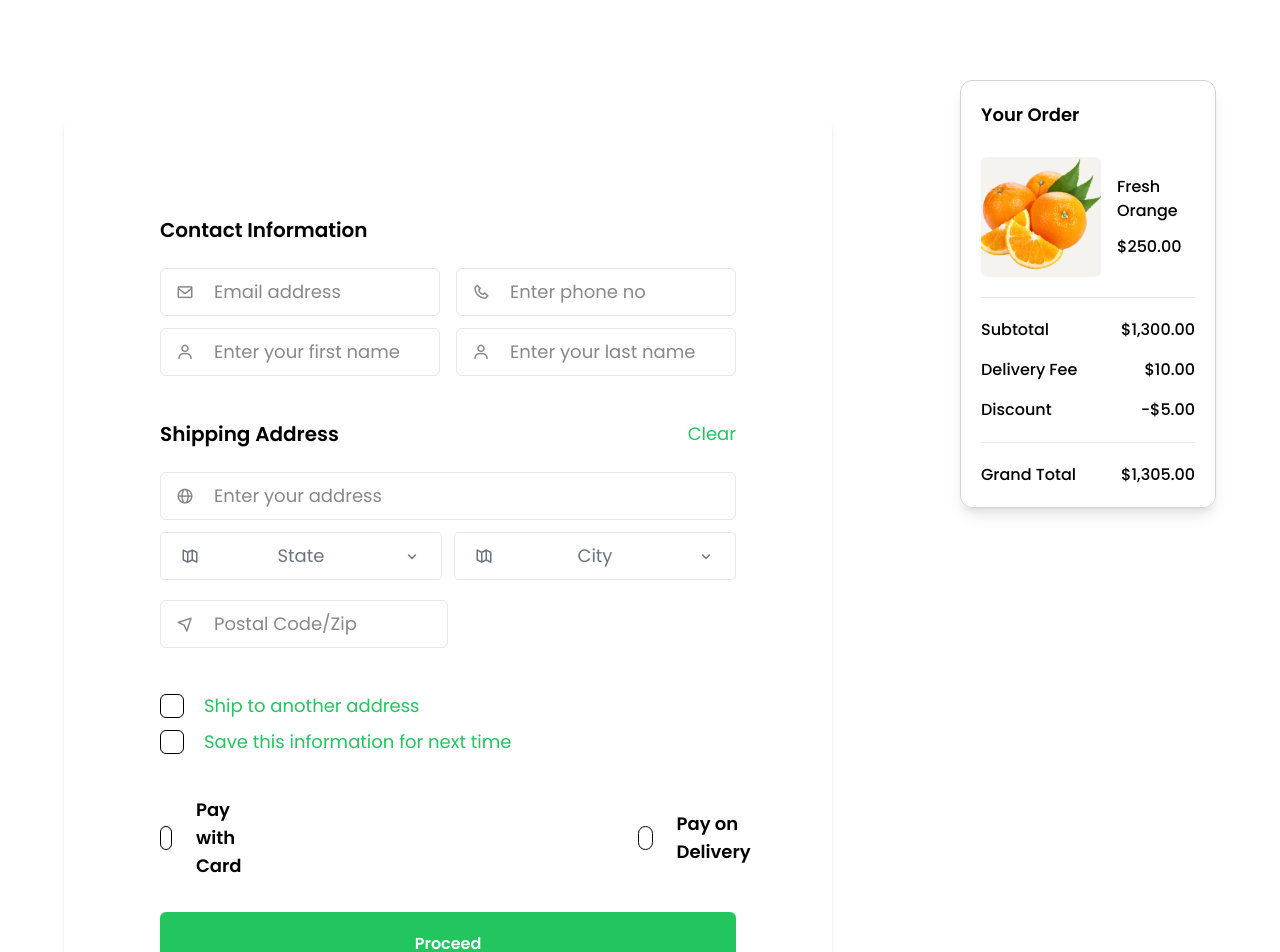
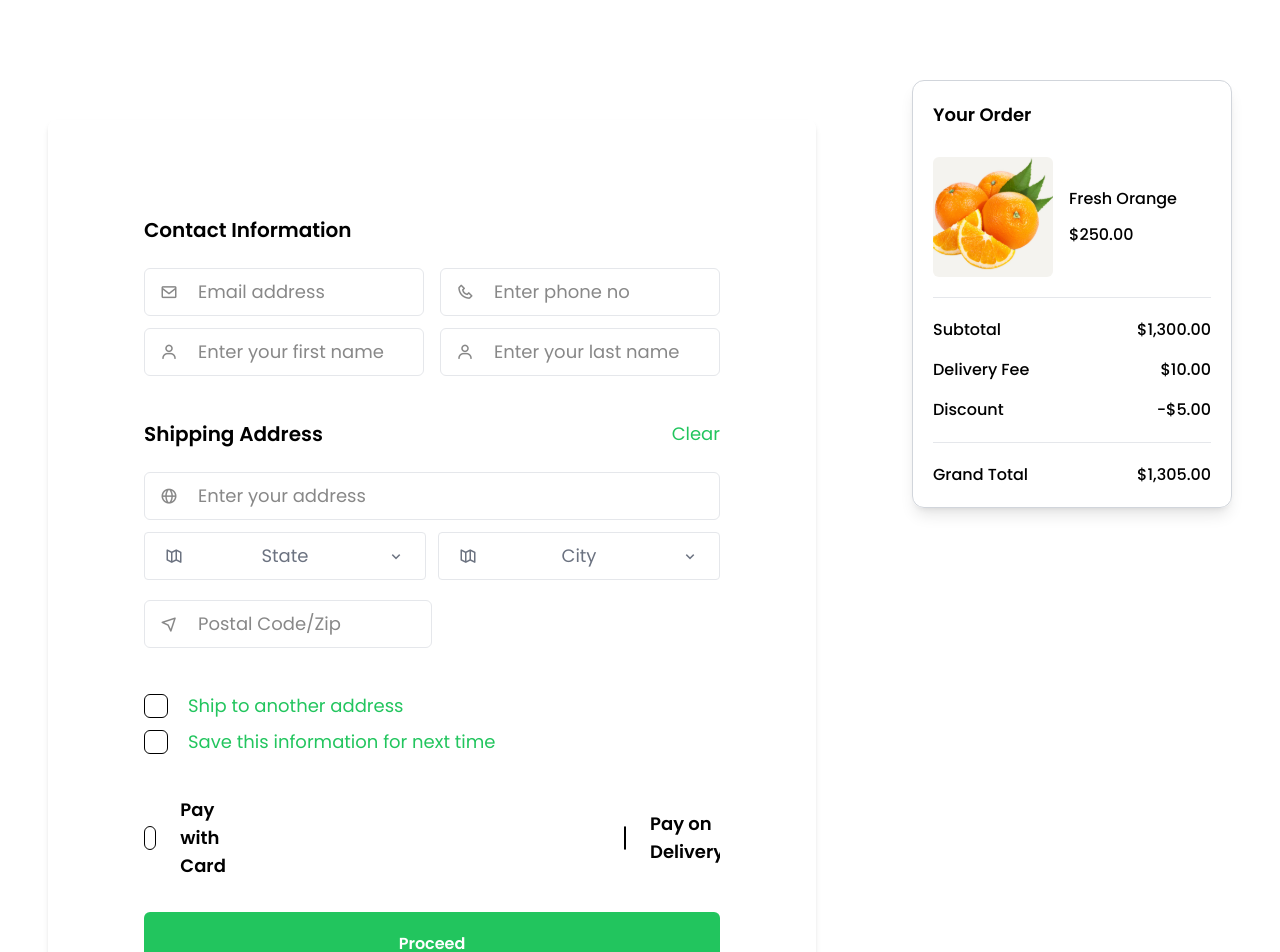
Before and after one commit to BayaSel/BayaSel, a React (Vite) app: page /checkout in a window 1280 px wide. Shown: the top 952 px of the page. Built offline with nearby package versions, Linux system fonts and the light colour scheme.

Commit message:
made component responsive on all screens

```diff
--- a/src/components/CheckoutOrder.jsx
+++ b/src/components/CheckoutOrder.jsx
@@ -3,9 +3,9 @@ const Order = ()=>{
     const customClass = 'flex justify-between font-medium text-sm md:text-base'
     return(
         <section
-        className="flex flex-col mx-auto gap-5 h-3/4
-        p-5 box-border border rounded-xl shadow-lg w-[98%] md:w-1/4 lg:w-1/5
-        border-gray-300 mb-5">
+        className="flex flex-col mx-auto gap-5 h-3/4 custom-1280:w-1/4
+        p-5 custom-1280:p-5 md:p-16 box-border border rounded-xl shadow-lg w-[98%] lg:w-1/5 lg:p-5
+        border-gray-300 mb-5 custom-1024:w-[98%]">
             <h2 className="font-semibold text-lg mb-2">Your Order</h2>
             <div className="flex items-center gap-4 font-medium text-sm md:text-base">
                 <img src="/Rectangle 3.svg" alt="oranges" />
--- a/src/components/CustomRadioButton.jsx
+++ b/src/components/CustomRadioButton.jsx
@@ -1,7 +1,7 @@
 /* eslint-disable react/prop-types */
 export default function CustomRadioButton({ isChecked, onChange, label }) {
   return (
-    <div className="flex items-center font-semibold md:gap-6 gap-4 text-sm md:text-lg">
+    <div className="flex w-full items-center font-semibold md:gap-6 gap-4 overflow-hidden text-sm lg:text-lg">
       <input
         type="radio"
         id={label}
--- a/src/pages/Checkout.jsx
+++ b/src/pages/Checkout.jsx
@@ -1,15 +1,15 @@
-import CheckoutForm from "../components/Form/CheckoutForm"
-import CheckoutOrder from "../components/CheckoutOrder"
+import CheckoutForm from "../components/Form/CheckoutForm";
+import CheckoutOrder from "../components/CheckoutOrder";
 
-const Checkout =()=>{
-    return(
+const Checkout = () => {
+    return (
         <>
-            <div className="block md:flex md:mt-20">
+            <div className="block lg:flex md:mt-20 custom-1024:block">
                 <CheckoutForm />
                 <CheckoutOrder />
             </div>
         </>
-    )
+    );
 }
 
-export default Checkout
+export default Checkout;
```
